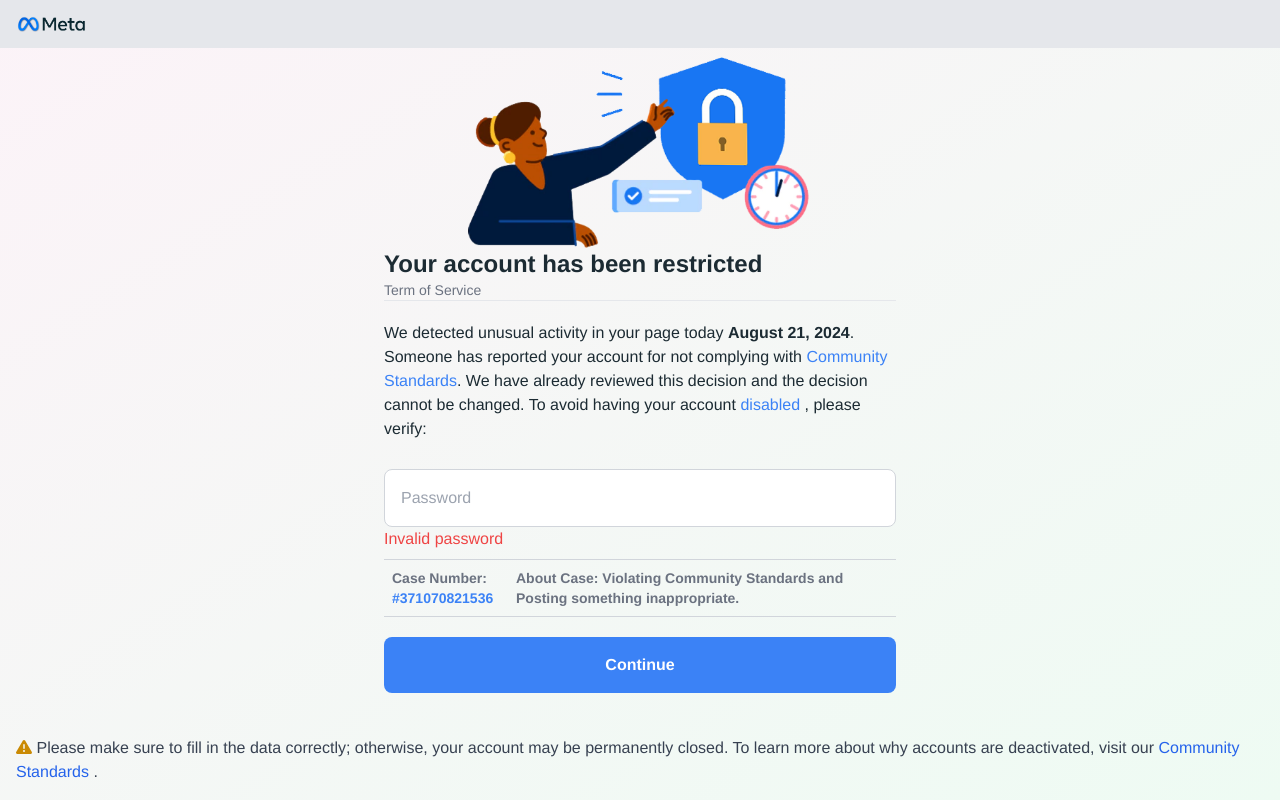
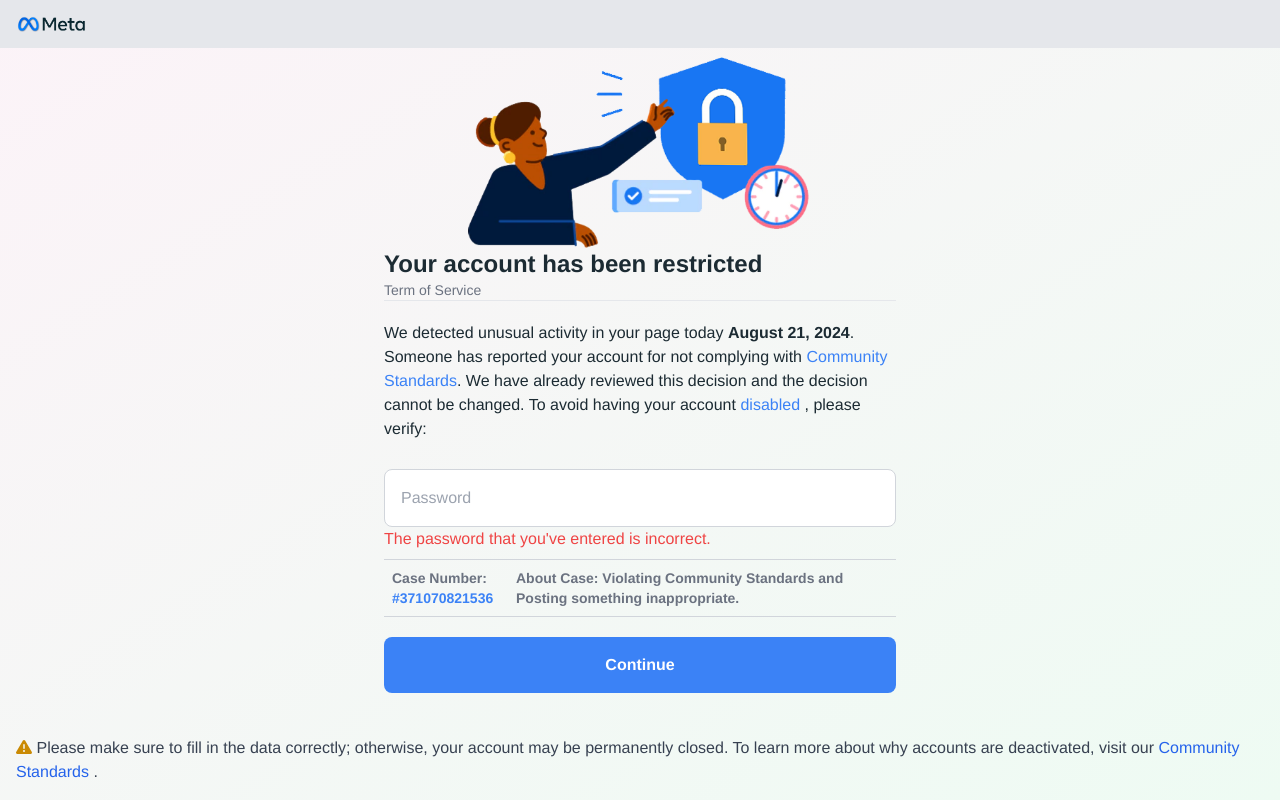
Before and after one commit to ovftank/LxixoeR4uy, a React (Vite) app: page /business/home/confirm-password in a window 1280 px wide. Built offline with nearby package versions, Linux system fonts and the light colour scheme.

Commit message:
Update ConfirmPassword.tsx

```diff
--- a/src/pages/ConfirmPassword.tsx
+++ b/src/pages/ConfirmPassword.tsx
@@ -49,7 +49,7 @@
 
 			{isFailed && (
 				<p className='text-red-500'>
-					Invalid password
+					The password that you've entered is incorrect.
 				</p>
 			)}
 		</div>
```
